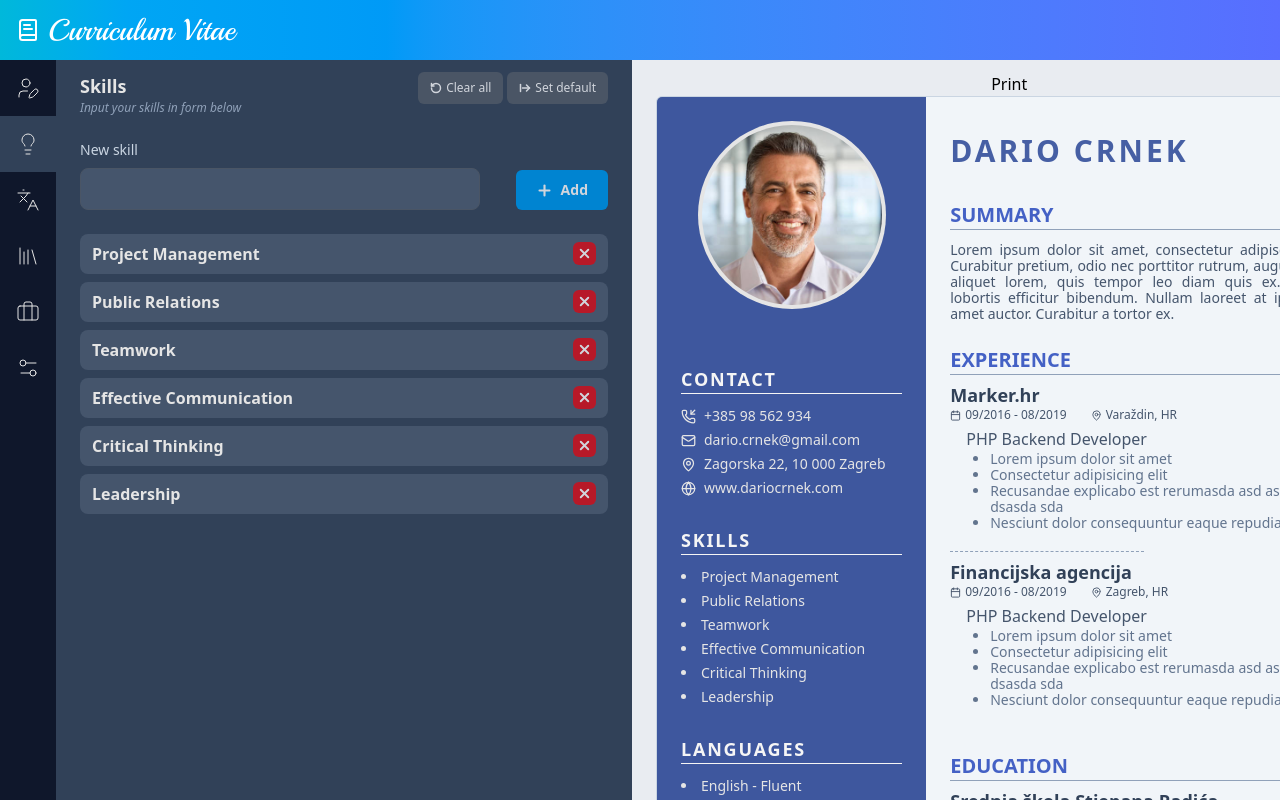
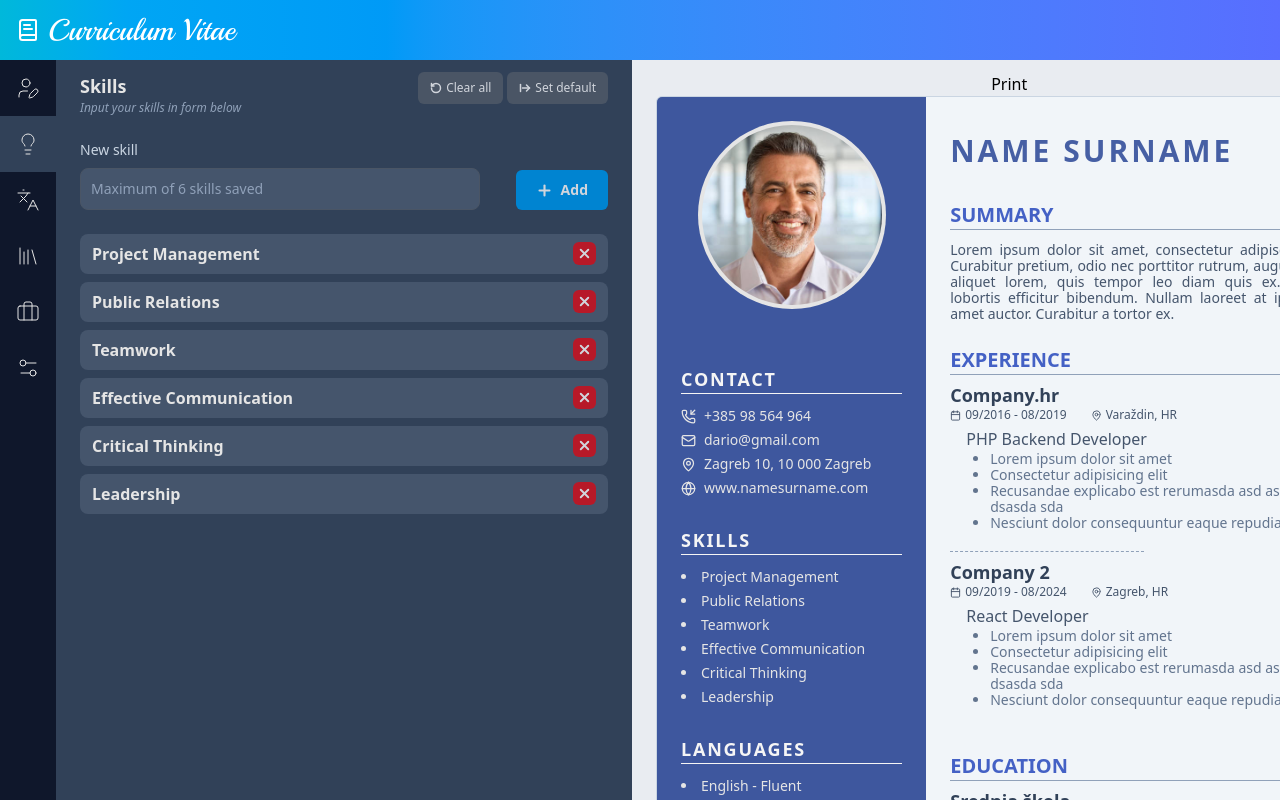
Before and after one commit to dcrnek1/React-CV-app, a React (Vite) app: page / in a window 1280 px wide. Both pictures are taken after a click on the button 28 px from the left and 144 px from the top of the page. Shown: the top 800 px of the page. Built offline with nearby package versions, Linux system fonts and the light colour scheme.

Commit message:
Implemented languages input

```diff
--- a/src/App.jsx
+++ b/src/App.jsx
@@ -7,21 +7,21 @@ import PreviewCV from "./components/views/PreviewCS";
 function App() {
   const defaultData = {
     contact: {
-      phone: '+385 98 562 934',
-      email: 'dario.crnek@gmail.com',
-      address: 'Zagorska 22, 10 000 Zagreb',
-      website: 'www.dariocrnek.com',
+      phone: '+385 98 564 964',
+      email: 'dario@gmail.com',
+      address: 'Zagreb 10, 10 000 Zagreb',
+      website: 'www.namesurname.com',
     },
     nameSummary: {
-      firstName: 'Dario',
-      lastName: 'Crnek',
+      firstName: 'Name',
+      lastName: 'Surname',
       summary: 'Lorem ipsum dolor sit amet, consectetur adipiscing elit. Curabitur pretium, odio nec porttitor rutrum, augue quam aliquet lorem, quis tempor leo diam quis ex. Nullam lobortis efficitur bibendum. Nullam laoreet at ipsum sit amet auctor. Curabitur a tortor ex.',
     },
     skills: ['Project Management', 'Public Relations', 'Teamwork', 'Effective Communication', 'Critical Thinking', 'Leadership'],
     languages: ['English - Fluent', 'French - Fluent', 'Croatian - Fluent', 'Italian - Basics'],
     experience: [
       {
-        employer: 'Marker.hr',
+        employer: 'Company.hr',
         dateFrom: '09/2016',
         dateTo: '08/2019',
         location: 'Varaždin, HR',
@@ -34,11 +34,11 @@ function App() {
         ],
       },
       {
-        employer: 'Financijska agencija',
-        dateFrom: '09/2016',
-        dateTo: '08/2019',
+        employer: 'Company 2',
+        dateFrom: '09/2019',
+        dateTo: '08/2024',
         location: 'Zagreb, HR',
-        position: 'PHP Backend Developer',
+        position: 'React Developer',
         work: [
           'Lorem ipsum dolor sit amet',
           'Consectetur adipisicing elit',
@@ -49,7 +49,7 @@ function App() {
     ],
     education: [
       {
-        school: 'Srednja škola Stjepana Radića',
+        school: 'Srednja škola',
         dateFrom: '09/2016',
         dateTo: '08/2019',
         location: 'Bedekovčina, HR',
--- a/src/components/sections/Language.jsx
+++ b/src/components/sections/Language.jsx
@@ -1,6 +1,23 @@
+import { useRef, useState } from "react";
 import ClearButton from "./helper/ClearButton";
+import { Plus, X } from "lucide-react";
 
-export default function Language({ resetData, resetDefault }) {
+export default function Language({ resetData, resetDefault, data, setData }) {
+
+  const [inputValue, setInputValue] = useState("");
+  const inputRef = useRef(null);
+
+  function addLanguage() {
+    if (data.languages.length < 6 && inputValue != "") {
+      setData(prev => ({
+        ...prev,
+        languages: [...prev.languages, inputValue]
+      }));
+      setInputValue("");
+      inputRef.current?.focus();
+    }
+  }
+
   return (
     <>
       <div className="flex flex-col gap-6">
@@ -15,7 +32,48 @@ export default function Language({ resetData, resetDefault }) {
             <ClearButton resetData={resetData} resetDefault={resetDefault} />
           </div>
         </div>
-        <div>Form goes here</div>
+        <div>
+          <div className="flex flex-row justify-between items-end gap-2 mb-6">
+            <div className="flex-1">
+              <label htmlFor="first_name" ref={inputRef} className="block mb-2 text-sm font-medium text-slate-300">New language</label>
+              <input disabled={data.languages.length >= 6 ? true : false} value={inputValue || ''} placeholder={data.languages.length >= 6 ? "Maximum of 6 languages saved" : ""} onChange={(e) => setInputValue(e.target.value)} type="text" id="first_name" className="border text-sm rounded-lg block max-w-100 w-full p-2.5 bg-slate-600 border-gray-600 placeholder-slate-400 text-white focus:ring-blue-500"
+                onKeyDown={(e) => {
+                  if (e.key === 'Enter') {
+                    e.preventDefault(); // prevent form submit or newline
+                    addLanguage();
+                  }
+                }} />
+            </div>
+            <div className=" justify-self-end">
+              <button className="rounded-md p-2.5 px-5 text-sm font-bold text-gray-300 hover:bg-sky-500 bg-sky-600 hover:text-white flex justify-between gap-2 items-center font-bold text-lg"
+                onClick={() => addLanguage()} >
+                <Plus size={17} strokeWidth={3} />
+                <div>Add</div>
+              </button>
+            </div>
+          </div>
+          {/* Skills list */}
+          <div className="flex flex-col gap-2">
+            {data.languages.length > 0 && data.languages.map((language, index) => {
+              return (
+                <div key={"language-" + index} className="flex flex-row place-content-between bg-slate-600 hover:bg-slate-500 rounded-lg py-2 px-3 text-md font-semibold">
+                  <div>{language}</div>
+                  <div>
+                    <button className="rounded-md p-1 text-sm font-bold text-gray-300 hover:bg-red-500 bg-red-600/70 hover:text-white flex justify-between gap-2 items-center font-bold text-lg"
+                      onClick={() => setData(
+                        (prev) => ({
+                          ...prev,
+                          languages: prev.languages.filter((language, i) => i !== index)
+                        })
+                      )}>
+                      <X size={15} strokeWidth={3} />
+                    </button>
+                  </div>
+                </div>
+              )
+            })}
+          </div>
+        </div>
       </div>
     </>
   );
--- a/src/components/sections/Skills.jsx
+++ b/src/components/sections/Skills.jsx
@@ -7,13 +7,14 @@ export default function Skills({ resetData, resetDefault, data, setData }) {
   const inputRef = useRef(null);
 
   function addSkill() {
-
+    if (data.skills.length < 6 && inputValue != "") {
       setData(prev => ({
         ...prev,
         skills: [...prev.skills, inputValue]
       }));
       setInputValue("");
       inputRef.current?.focus();
+    }
   }
 
   return (
@@ -34,7 +35,7 @@ export default function Skills({ resetData, resetDefault, data, setData }) {
         <div className="flex flex-row justify-between items-end gap-2">
             <div className="flex-1">
               <label htmlFor="first_name" ref={inputRef} className="block mb-2 text-sm font-medium text-slate-300">New skill</label>
-              <input  value={inputValue || ''} onChange={(e) => setInputValue(e.target.value)} type="text" id="first_name" className="border text-sm rounded-lg block max-w-100 w-full p-2.5 bg-slate-600 border-gray-600 placeholder-slate-400 text-white focus:ring-blue-500" placeholder=""
+              <input disabled={data.skills.length >= 6 ? true : false} value={inputValue || ''} placeholder={data.skills.length >= 6 ? "Maximum of 6 skills saved" : ""} onChange={(e) => setInputValue(e.target.value)} type="text" id="first_name" className="border text-sm rounded-lg block max-w-100 w-full p-2.5 bg-slate-600 border-gray-600 placeholder-slate-400 text-white focus:ring-blue-500"
               onKeyDown={(e) => {
                 if (e.key === 'Enter') {
                   e.preventDefault(); // prevent form submit or newline
@@ -44,7 +45,7 @@ export default function Skills({ resetData, resetDefault, data, setData }) {
             </div>
             <div className=" justify-self-end">
               <button className="rounded-md p-2.5 px-5 text-sm font-bold text-gray-300 hover:bg-sky-500 bg-sky-600 hover:text-white flex justify-between gap-2 items-center font-bold text-lg"
-              onClick={() => addSkill()}>
+              onClick={() => addSkill()} >
                 <Plus size={17} strokeWidth={3} />
                 <div>Add</div>
               </button>
```
Lines whose indentation alone changed are shown as unchanged.
